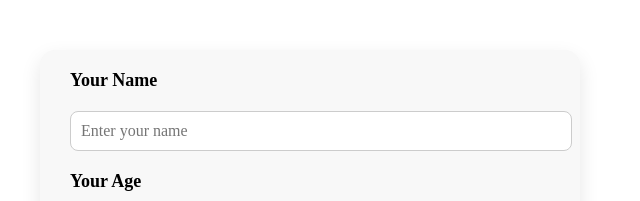
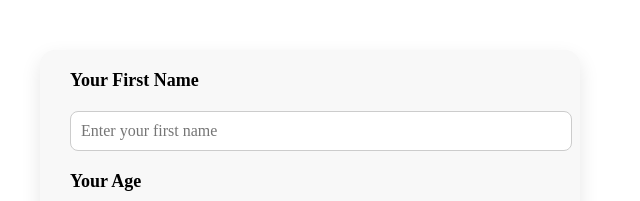
Before and after one commit to WanghanlinStephen/skin-detect, a React (Create React App) app: page /questionnaire in a window 1280 px wide. Shown: the part 188-389 px from the top of the page, without its empty margins (330-970 px from the left). Built offline with nearby package versions, Linux system fonts and the light colour scheme.

Commit message:
limit user name

```diff
--- a/src/components/Questionnaire/Questionnaire.jsx
+++ b/src/components/Questionnaire/Questionnaire.jsx
@@ -27,16 +27,33 @@ function Questionnaire() {
       <p className="subtitle">Tell us more about your preferences</p>
 
       <div className="container">
-        <div className="form-section">
-          <label className="form-label">Your Name</label>
+        {/* <div className="form-section">
+          <label className="form-label">Your First Name</label>
           <input
             type="text"
             className="name-input"
-            placeholder="Enter your name"
+            placeholder="Enter your first name"
             value={name}
             onChange={(e) => setName(e.target.value)}
           />
+        </div> */}
+
+        <div className="form-section">
+          <label className="form-label">Your First Name</label>
+          <input
+            type="text"
+            className="name-input"
+            placeholder="Enter your first name"
+            value={name}
+            onChange={(e) => {
+              const inputValue = e.target.value;
+              if (!/\s/.test(inputValue)) {
+                setName(inputValue);
+              }
+            }}
+          />
         </div>
+
 
         <div className="form-section">
           <label className="form-label">Your Age</label>
```
